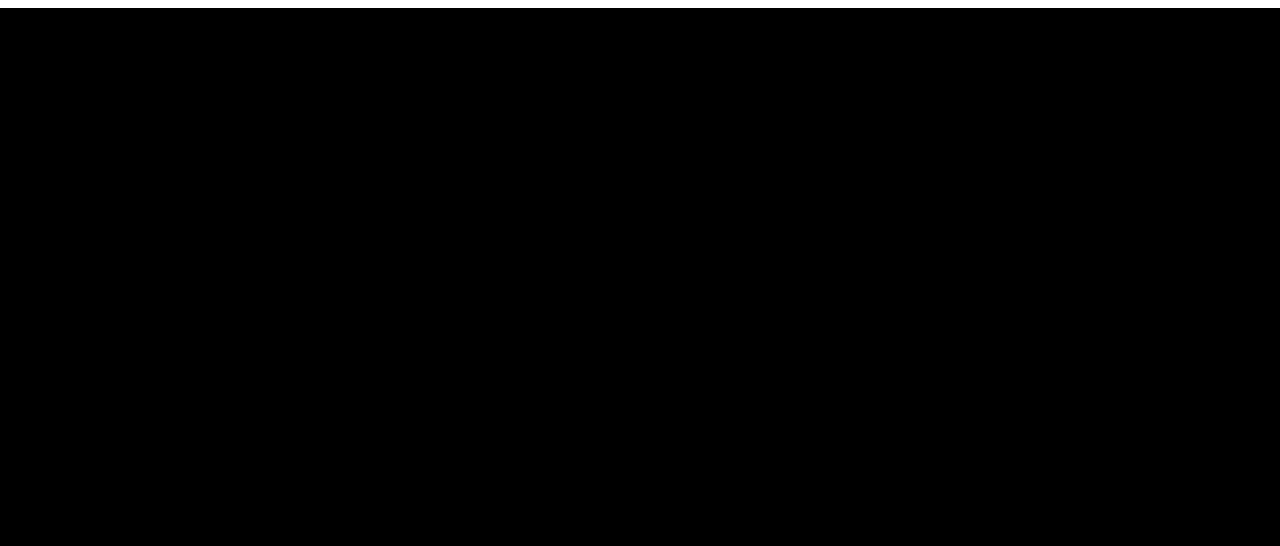
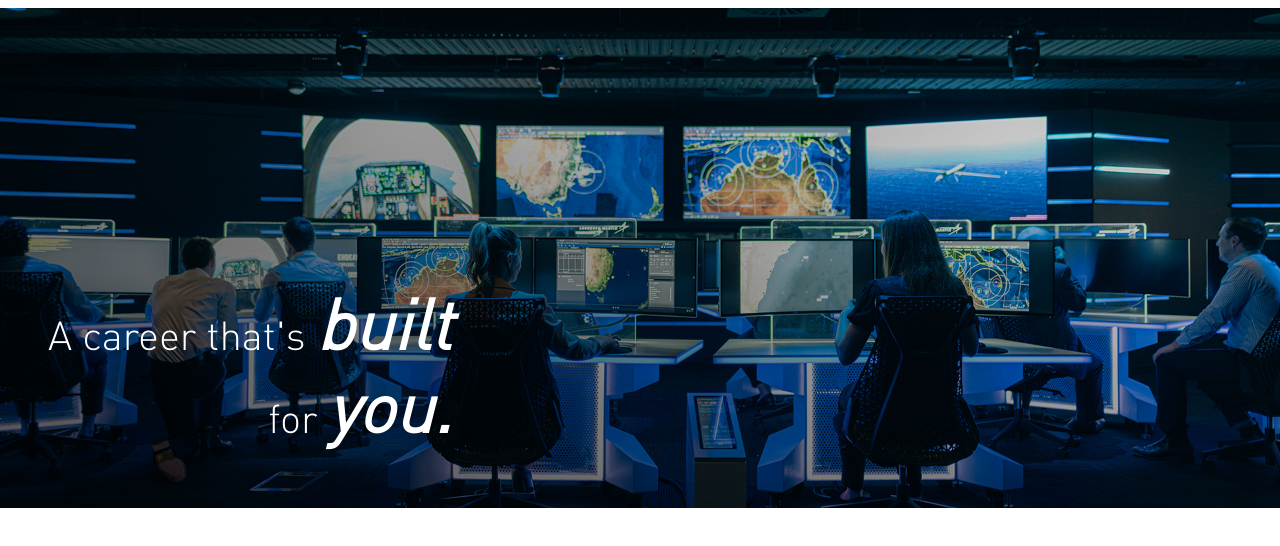
Before and after one commit to Dikhyant/lockheed-website-v1, a Gatsby site: page /career in a window 1280 px wide. Shown: the part 72-618 px from the top of the page. Built offline with nearby package versions, Linux system fonts and the light colour scheme; Gatsby itself is replaced by a stand-in of ours.

Commit message:
Developed UI for banner

```diff
--- /dev/null
+++ b/src/components/common/Banner/Banner.tsx
@@ -0,0 +1,27 @@
+import React from "react";
+
+const Banner: React.FC<any> = () => {
+  return (
+    <div className="max-w-[1600px] w-full mx-auto relative">
+      <div className="gradient-bottom-left-top-right w-full h-full absolute z-10"></div>
+      <div className="h-[40vh] md:h-[500px] bg-Employer-Band-Canberra-home-1920 bg-no-repeat bg-[50%_50%] bg-cover"></div>
+      <div className="relative bottom-0 max-w-full w-full bg-black md:bg-transparent md:absolute md:w-3/4 pl-[15px] pb-4 md:pl-12 md:pb-12 pt-2 pr-[15px] text-white z-20">
+        <div className="w-fit text-6 md:text-[40px] font-din-light leading-[76px] font-normal">
+          A career that's&nbsp;
+          <span className="text-[40px] md:text-[70px] italic font-bold">
+            built
+          </span>
+          <br />
+          <span className="float-right text-6 md:text-[40px] font-normal">
+            for&nbsp;
+            <span className="text-[40px] md:text-[70px] italic font-bold">
+              you.
+            </span>
+          </span>
+        </div>
+      </div>
+    </div>
+  );
+};
+
+export default Banner;
--- a/src/pages/career.tsx
+++ b/src/pages/career.tsx
@@ -1,10 +1,12 @@
 import React from "react";
 import Header from "../components/common/Header/Header";
+import Banner from "../components/common/Banner/Banner";
 
 const CareerPage: React.FC<any> = () => {
   return (
-    <div className="h-[200vh] bg-black">
+    <div className="h-[200vh] bg-white">
       <Header />
+      <Banner />
     </div>
   );
 };
--- a/src/styles/global.css
+++ b/src/styles/global.css
@@ -16,4 +16,18 @@
         src: url(../../static/fonts/dinot-medium.woff) format('woff');
     }
 
+    @font-face {
+        font-family: DIN W01-Light;
+        font-style: normal;
+        font-weight: 400;
+        unicode-range: U+000D-FEFF;
+        src: url(../../static/fonts/dinot-light.woff) format('woff');
+    }
+
 }
+
+@layer utilities {
+    .gradient-bottom-left-top-right {
+        background: linear-gradient(to bottom left, rgba(0, 0, 0, 0) 0, rgba(0, 0, 0, 0.5) 64%, rgba(0, 0, 0, 0.7) 100%);;
+    }
+}
--- a/tailwind.config.js
+++ b/tailwind.config.js
@@ -9,6 +9,7 @@ module.exports = {
       fontFamily: {
         din: ["DIN W01 Regular", "Arial", "sans-serif"],
         "din-med": ["DIN OT-Medium-KzgHMRnb", "Arial", "sans-serif"],
+        "din-light": ["DIN W01-Light", "Arial", "sans-serif"],
       },
       colors: {
         brand: {
@@ -26,6 +27,8 @@ module.exports = {
         "custom-hamburger": "url('/images/icons/custom-hamburger.svg')",
         "custom-close": "url('/images/icons/custom-close.svg')",
         "search-thinner-black": "url('/images/icons/search-thinner-black.svg')",
+        "Employer-Band-Canberra-home-1920":
+          "url('/images/Employer-Band-Canberra-home-1920.jpg')",
       },
     },
   },
```
Also changed, not shown: static/fonts/dinot-light.woff (added), static/images/Employer-Band-Canberra-home-1920.jpg (added).
